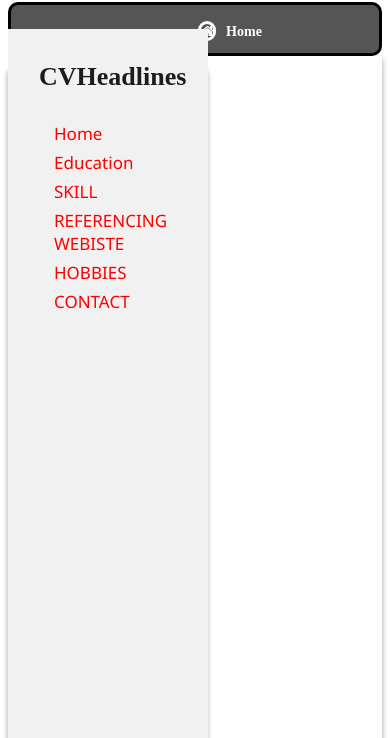
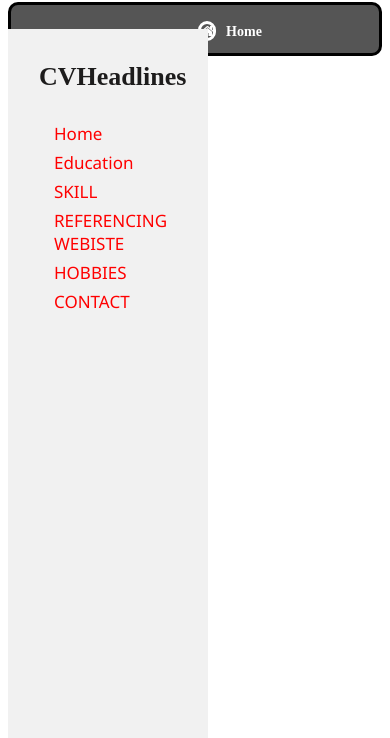
Before and after one commit to ranjithraji/cv, a plain HTML site: page index.html in a window 390 px wide. Shown: the part 106-844 px from the top of the page. Drawn offline with Linux system fonts and the light colour scheme.

Commit message:
Update style.css

```diff
--- a/css/style.css
+++ b/css/style.css
@@ -553,9 +553,7 @@ background-color:transparent;
 .top img {display:block;margin:auto;}
 .top .w3schools-logo {position:relative;top:0;width:100%;text-align:center;margin:auto}
 .toptext {width:100%;text-align:center}
-#sidenav {width:260px;
-box-shadow:0 3px 6px rgba(0,0,0,0.16), 0 3px 6px rgba(0,0,0,0.23);
-}
+#sidenav {width:260px;/* box-shadow:0 3px 6px rgba(0,0,0,0.16), 0 3px 6px rgba(0,0,0,0.23); */}
 #sidenav h2 {font-size:26px;width:100%;}
 #sidenav a {padding:3px 2px 3px 24px;font-size:17px;}
 
@@ -599,9 +597,7 @@ box-shadow:0 3px 6px rgba(0,0,0,0.16), 0 3px 6px rgba(0,0,0,0.23);
     .top img {display:block;margin:auto;}
     .top .resume-logo {position:relative;top:0;width:100%;text-align:center;margin:auto}
     .toptext {width:100%;text-align:center}
-#sidenav {	width: 199px;
-box-shadow:0 3px 6px rgba(0,0,0,0.16), 0 3px 6px rgba(0,0,0,0.23);
-}
+#sidenav {width: 199px;/* box-shadow:0 3px 6px rgba(0,0,0,0.16), 0 3px 6px rgba(0,0,0,0.23); */}
    html{box-sizing:border-box}*,*:before,*:after{box-sizing:inherit;}
 
 #main {padding:16px}
```
